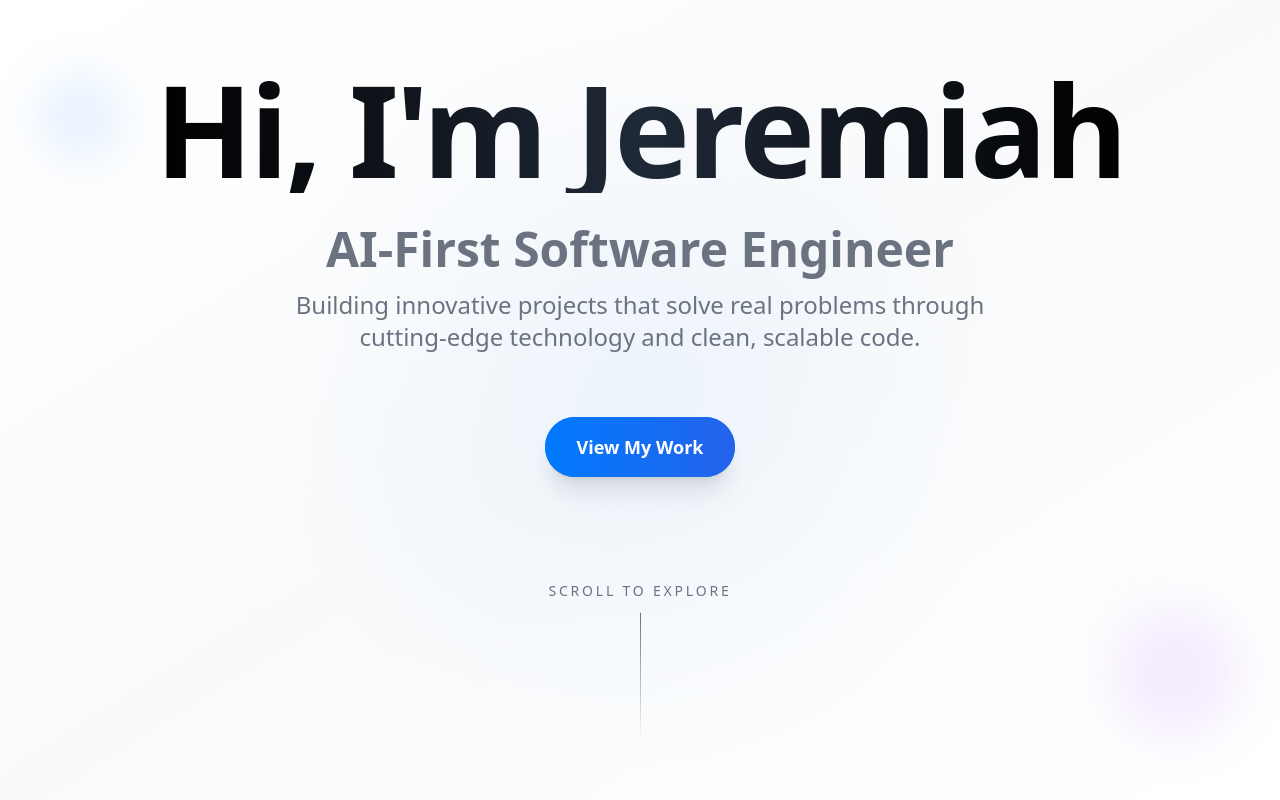
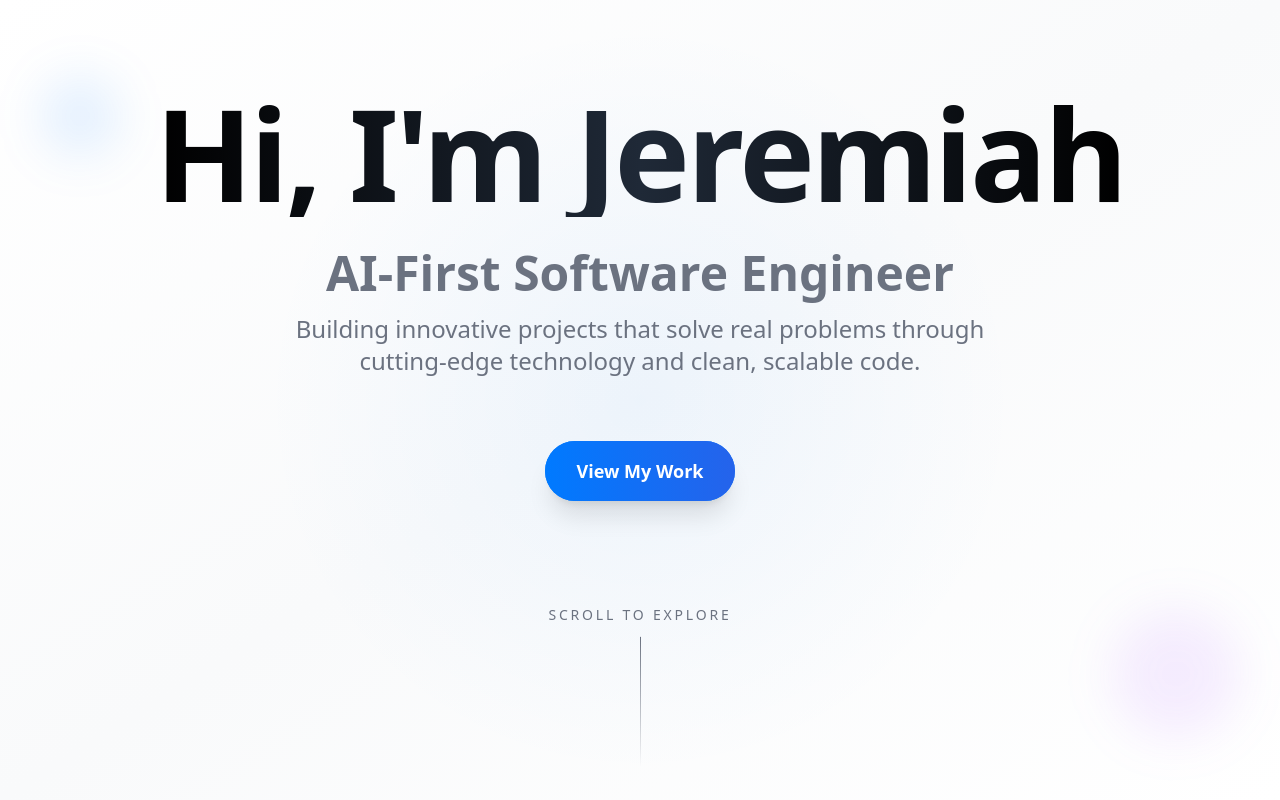
Before and after one commit to imjeremiah/portfolio, a Next.js app: page / in a window 1280 px wide. Shown: the top 800 px of the page. Built offline with nearby package versions, Linux system fonts and the light colour scheme.

Commit message:
fix: improve hero section spacing consistency across environments
- Add explicit margin/padding reset for html and body elements
- Add top padding to hero section for consistent spacing
- Ensure deployed version matches localhost spacing behavior

```diff
--- a/src/features/hero/HeroSection.tsx
+++ b/src/features/hero/HeroSection.tsx
@@ -27,7 +27,7 @@ function scrollToProjects() {
  */
 export function HeroSection() {
   return (
-    <section className="relative min-h-screen flex items-center justify-center overflow-hidden bg-gradient-to-br from-white via-gray-50 to-white dark:from-black dark:via-gray-900 dark:to-black">
+    <section className="relative min-h-screen flex items-center justify-center overflow-hidden bg-gradient-to-br from-white via-gray-50 to-white dark:from-black dark:via-gray-900 dark:to-black pt-8 md:pt-12">
       {/* Background gradient effects */}
       <div className="absolute inset-0 bg-[radial-gradient(circle_at_50%_50%,rgba(0,122,255,0.05),transparent_50%)]" />
 
--- a/src/styles/globals.css
+++ b/src/styles/globals.css
@@ -10,6 +10,13 @@
 @tailwind utilities;
 
 @layer base {
+  /* Reset margins and padding for consistent cross-browser behavior */
+  html, body {
+    margin: 0;
+    padding: 0;
+    height: 100%;
+  }
+
   html {
     scroll-behavior: smooth;
     font-family: system-ui, -apple-system, BlinkMacSystemFont, 'Segoe UI', Roboto, 'Helvetica Neue', Arial, 'Noto Sans', sans-serif, 'Apple Color Emoji', 'Segoe UI Emoji', 'Segoe UI Symbol', 'Noto Color Emoji';
```
